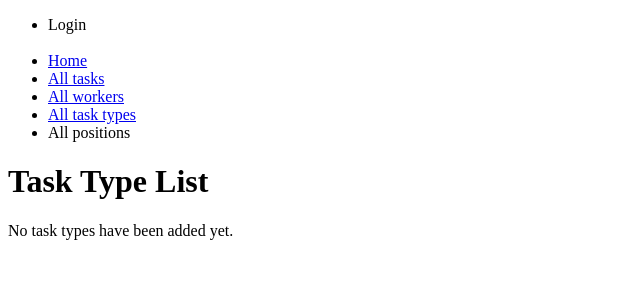
After one commit to MarekBiela/IT-company-task-manager, a Django app: page /task-types/ in a window 1280 px wide. The commit adds this page. Shown: the top 300 px of the page, without its empty margins (0-640 px from the left). Run offline with Django 5.2, Linux system fonts and the light colour scheme; data that the repository does not hold is empty.

Commit message:
add task-types page

```diff
--- a/tasks/urls.py
+++ b/tasks/urls.py
@@ -1,11 +1,12 @@
 from django.urls import path
 
-from .views import index, WorkerListView, TaskListView
+from .views import index, WorkerListView, TaskListView, TaskTypeListView
 
 urlpatterns = [
     path("", index, name="index"),
     path("tasks/", TaskListView.as_view(), name="task-list"),
     path("workers/", WorkerListView.as_view(), name="worker-list"),
+    path("task-types/", TaskTypeListView.as_view(), name="task-type-list"),
 ]
 
 app_name = "tasks"
--- a/tasks/views.py
+++ b/tasks/views.py
@@ -39,3 +39,9 @@ class WorkerListView(generic.ListView):
     def get_queryset(self):
         queryset = Worker.objects.select_related("position")
         return queryset
+
+
+class TaskTypeListView(generic.ListView):
+    model = TaskType
+    template_name = "tasks/task_type_list.html"
+    context_object_name = "task_type_list"
--- a/templates/includes/sidebar.html
+++ b/templates/includes/sidebar.html
@@ -9,6 +9,6 @@
   <li><a href="{% url 'tasks:index' %}">Home</a></li>
   <li><a href="{% url 'tasks:task-list' %}">All tasks</a></li>
   <li><a href="{% url 'tasks:worker-list' %}">All workers</a></li>
-  <li>All task types</li>
+  <li><a href="{% url 'tasks:task-type-list' %}">All task types</a></li>
   <li>All positions</li>
 </ul>
--- /dev/null
+++ b/templates/tasks/task_type_list.html
@@ -0,0 +1,19 @@
+{% extends "base.html" %}
+
+{% block content %}
+  <h1>
+     Task Type List
+  </h1>
+  {% if task_type_list %}
+    <ul>
+      {% for task_type in task_type_list %}
+        <li>
+          {{ task_type.id }}
+          {{ task_type.name }}
+        </li>
+      {% endfor %}
+    </ul>
+  {% else %}
+    <p>No task types have been added yet.</p>
+  {% endif %}
+{% endblock %}
```
